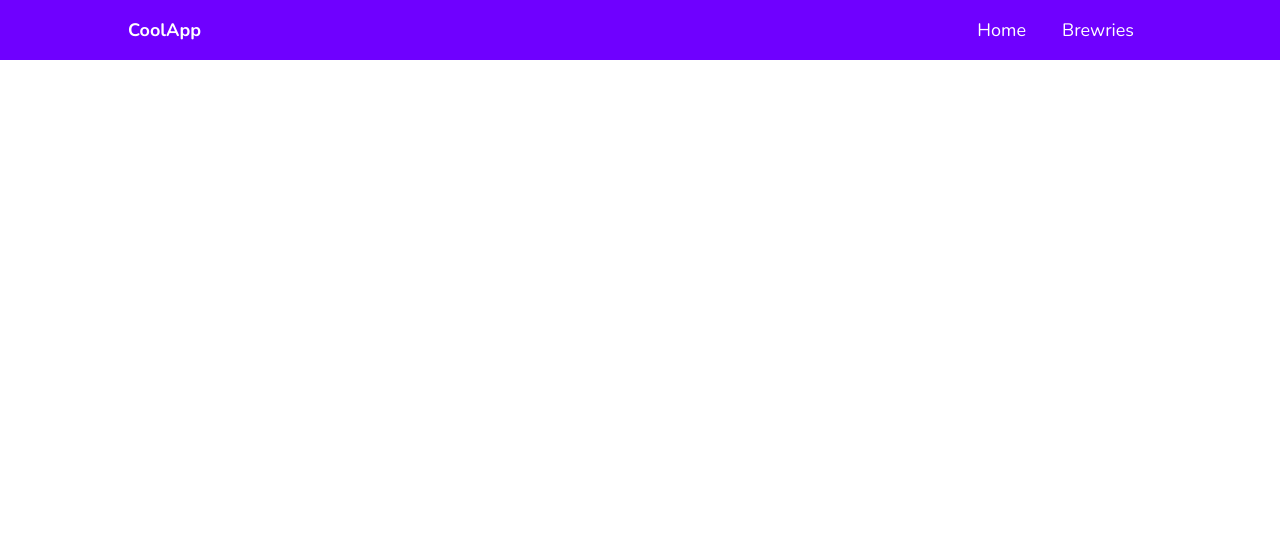
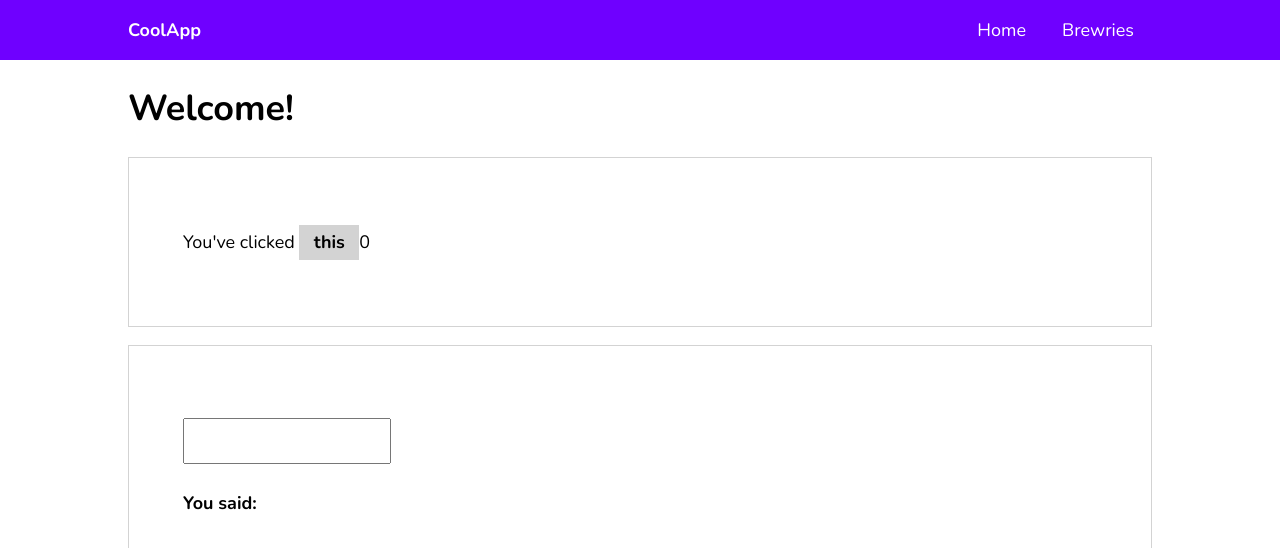
Before and after one commit to IMSRIJAN04/firstAngular, an Angular app: page / in a window 1280 px wide. Shown: the top 548 px of the page. Built offline with nearby package versions, Linux system fonts and the light colour scheme.

Commit message:
till two ways data interchange

```diff
--- a/src/app/app-routing.module.ts
+++ b/src/app/app-routing.module.ts
@@ -1,8 +1,12 @@
 import { NgModule } from '@angular/core';
 import { Routes, RouterModule } from '@angular/router';
+import {HomeComponent } from './home/home.component';
+import {ListComponent} from './list/list.component';
 
-
-const routes: Routes = [];
+const routes: Routes = [
+  { path: '',component:HomeComponent},
+  { path: 'list', component: ListComponent}
+];
 
 @NgModule({
   imports: [RouterModule.forRoot(routes)],
--- a/src/app/app.module.ts
+++ b/src/app/app.module.ts
@@ -5,6 +5,9 @@
 import { AppComponent } from './app.component';
 import { HomeComponent } from './home/home.component';
 import { ListComponent } from './list/list.component';
+
+import { FormsModule } from '@angular/forms';
+
 
 @NgModule({
   declarations: [
@@ -14,7 +17,8 @@
   ],
   imports: [
     BrowserModule,
-    AppRoutingModule
+    AppRoutingModule,
+    FormsModule
   ],
   providers: [],
   bootstrap: [AppComponent]
--- a/src/app/home/home.component.html
+++ b/src/app/home/home.component.html
@@ -1 +1,15 @@
-<p>home works!</p>
+
+<h1>Welcome!</h1>
+
+<div class="play-container">
+    <p>You've clicked <span (click)="countClick()">this</span>{{ clickCounter}} </p>
+
+</div>
+
+<div class="play-container">
+    <p>
+        <input type="text" [(ngModel)] ="name"><br>
+        <strong>You said: </strong> {{ name }}
+
+    </p>
+</div>
--- a/src/app/home/home.component.scss
+++ b/src/app/home/home.component.scss
@@ -0,0 +1,19 @@
+
+span {
+    font-weight: bold;
+    background: lightgray;
+    padding: .3em .8em;
+    cursor: pointer;
+    user-select: none;
+}
+
+.play-container {
+    padding: 3em;
+    border: 1px solid lightgray;
+    margin-bottom: 1em;
+
+    input {
+        padding: 1em;
+        margin-bottom: 2em;
+    }
+}
--- a/src/app/home/home.component.ts
+++ b/src/app/home/home.component.ts
@@ -7,9 +7,16 @@
 })
 export class HomeComponent implements OnInit {
 
+  clickCounter: number = 0;
+  name: string = '';
+
+
   constructor() { }
 
   ngOnInit(): void {
   }
+  countClick() {
+    this.clickCounter += 1;
+  }
 
 }
```
